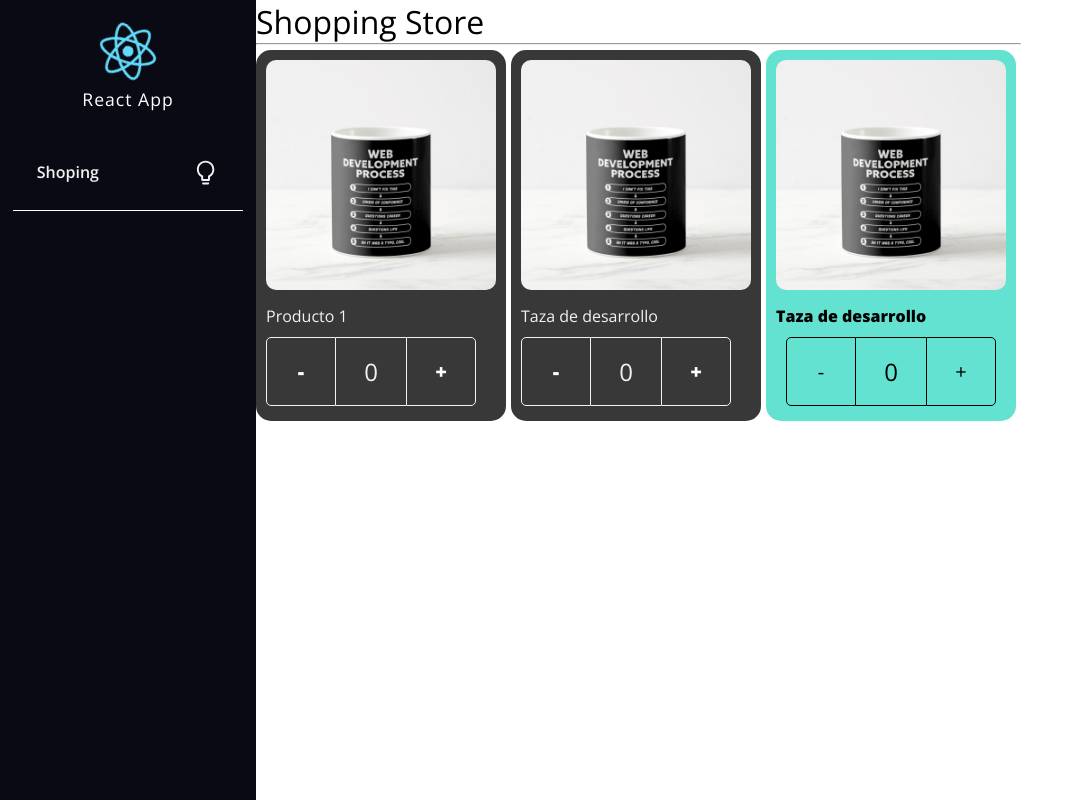
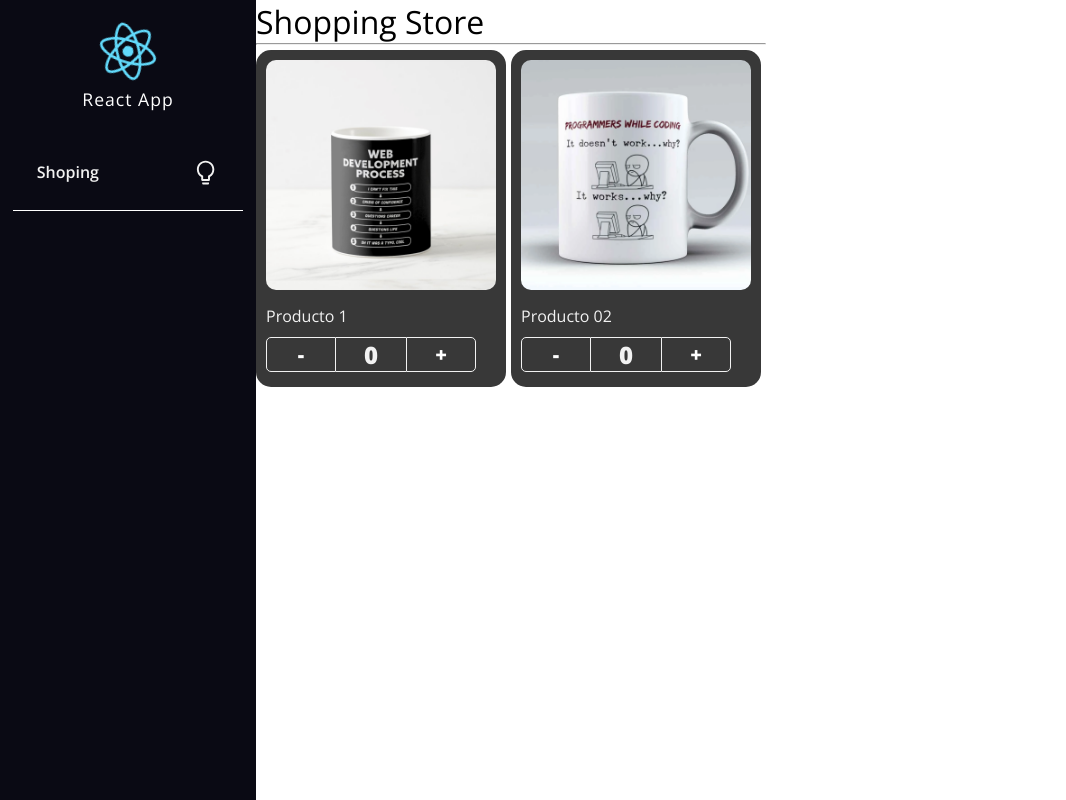
Before and after one commit to Franklin361/react_app, a React (Vite) app: page /store in a window 1280 px wide. Shown: the whole page, without its empty margins (0-1066 px from the left). Built offline with nearby package versions, Linux system fonts and the light colour scheme; a web font is replaced by a local one.

Commit message:
Component Control Props ready

```diff
--- a/src/02-components-patterns/components/ProductCard.tsx
+++ b/src/02-components-patterns/components/ProductCard.tsx
@@ -1,6 +1,6 @@
 import { useProduct } from '../hooks/useProduct';
 import { createContext, CSSProperties, ReactElement } from "react";
-import { ProductContextProps, Product } from '../interfaces/interfaces';
+import { ProductContextProps, Product, onChangeArgs } from '../interfaces/interfaces';
 
 import styles from "../styles/styles.module.css";
 
@@ -12,12 +12,14 @@
     product: Product,
     children?: ReactElement | ReactElement[];
     className?: string;
-    style?: CSSProperties
+    style?: CSSProperties;
+    onChange?: (args: onChangeArgs ) => void;
+    value?:number;
 }
 
-export const ProductCard = ({ product, children, className, style }: Props) => {
+export const ProductCard = ({ product, children, className, style, onChange, value }: Props) => {
 
-    const { counter, increaseBy } = useProduct();
+    const { counter, increaseBy } = useProduct({ onChange, product, value });
 
     return (
         <Provider value={{
--- /dev/null
+++ b/src/02-components-patterns/data/product.ts
@@ -0,0 +1,18 @@
+
+import coffe from "../assets/coffee-mug.png";
+import coffe2 from "../assets/coffee-mug2.png";
+import { Product } from '../interfaces/interfaces';
+
+const product = {
+    id: '123',
+    title: 'Producto 1',
+    image: coffe
+}
+
+const product2 = {
+    id: '123456',
+    title: 'Producto 02',
+    image: coffe2
+}
+
+export const products: Product[] = [product, product2];
--- a/src/02-components-patterns/hooks/useProduct.ts
+++ b/src/02-components-patterns/hooks/useProduct.ts
@@ -1,12 +1,35 @@
-import { useState } from 'react'
+import { useEffect, useRef, useState } from 'react'
+import { Product, onChangeArgs } from '../interfaces/interfaces';
 
-export const useProduct = () => {
+interface useProductArgs {
+    product:Product;
+    onChange?: (args:onChangeArgs)=> void;
+    value?:number;
+}
 
-    const [counter, setCounter] = useState(0);
+export const useProduct = ({ onChange, product, value = 0 }:useProductArgs) => {
 
-    const increaseBy = (value:number) => {
-         setCounter( prev => Math.max(prev+value, 0));
+    const [counter, setCounter] = useState(value);
+    const isControlled = useRef( !!onChange );
+
+    const increaseBy = (value: number) => {
+
+        if(isControlled.current) {
+            return onChange!({ product, count: value })
+        }
+
+        const newValue = Math.max(counter +value, 0);
+
+        setCounter(newValue);
+
+        onChange && onChange({product, count: newValue});
     };
+
+    useEffect(() => {
+
+        setCounter(value);
+
+    }, [value])
 
     return {
         counter,
--- /dev/null
+++ b/src/02-components-patterns/hooks/useShoppingCart.ts
@@ -0,0 +1,43 @@
+import { useState } from "react";
+import { onChangeArgs, Product } from '../interfaces/interfaces';
+
+interface ProductInCart extends Product {
+    count: number
+}
+
+export const useShoppingCart = () => {
+
+    const [shoppingCart, setShoppingCart] = useState<{ [key: string]: ProductInCart }>({});
+
+    const onProductCountChange = ({ count, product }: onChangeArgs) => {
+
+        setShoppingCart(oldShoppingCart => {
+
+            // if (count === 0) {
+            //     const { [product.id]: toDelete, ...rest } = oldShoppingCart;
+            //     return rest
+            // }
+
+            // return {
+            //     ...oldShoppingCart,
+            //     [product.id]: { ...product, count }
+            // }
+
+            const productInCart:ProductInCart= oldShoppingCart[product.id] || { ...product, count: 0 };
+            if( Math.max(productInCart.count + count, 0) > 0 ){
+                productInCart.count += count
+                return {
+                    ...oldShoppingCart,
+                    [product.id]: productInCart
+                }
+            }
+            const { [product.id]: toDelete, ...rest } = oldShoppingCart;
+            return rest;
+        })
+    };
+
+    return {
+        shoppingCart,
+        onProductCountChange
+    }
+}
--- a/src/02-components-patterns/interfaces/interfaces.ts
+++ b/src/02-components-patterns/interfaces/interfaces.ts
@@ -23,3 +23,8 @@
     Image:   (Props : ProductImageProps   ) => JSX.Element;
     Buttons: (Props : ProductButtonsProps ) => JSX.Element;
 }
+
+export interface onChangeArgs{
+    product:Product,
+    count:number
+}
--- a/src/02-components-patterns/pages/ShoppingPage.tsx
+++ b/src/02-components-patterns/pages/ShoppingPage.tsx
@@ -1,40 +1,60 @@
-import coffe from "../assets/coffee-mug.png";
 import { ProductImage, ProductButtons, ProductTitle, ProductCard } from '../components/';
-
+import { useShoppingCart } from '../hooks/useShoppingCart';
+import { products } from '../data/product';
 import '../styles/custom-styles.css'
 
-const product = {
-    id:'123',
-    title: 'Producto 1',
-    image: coffe
-}
 
 export const ShoppingPage = () => {
+
+    const { shoppingCart, onProductCountChange} =useShoppingCart();
+
     return (
         <div>
             <h1>Shopping Store</h1>
             <hr />
 
             <div style={{ display: 'flex', flexDirection: 'row', flexWrap: 'wrap' }}>
+                {
+                    products.map(product => (
+                        <ProductCard
+                            key={product.id}
+                            product={product}
+                            className="bg-dark text-white"
+                            onChange={onProductCountChange}
+                            value={ shoppingCart[product.id]?.count || 0 }
+                        >
+                            <ProductImage className="custom-image" />
+                            <ProductTitle />
+                            <ProductButtons className="custom-btns" />
+                        </ProductCard>
+                    ))
+                }
 
-                <ProductCard product={product} className="bg-dark text-white" >
-                    <ProductImage className="custom-image" />
-                    <ProductTitle />
-                    <ProductButtons className="custom-btns" />
-                </ProductCard>
 
-                <ProductCard product={product} className="bg-dark text-white" >
+                {/* <ProductCard product={product} className="bg-dark text-white" >
                     <ProductCard.Image className="custom-image" />
                     <ProductCard.Title title={'Taza de desarrollo'} />
                     <ProductCard.Buttons className="custom-btns" />
-                </ProductCard>
+                </ProductCard> */}
 
-                <ProductCard product={product} style={{background:'#3cdbc6cc', color:'black'}} >
-                    <ProductCard.Image className="custom-image" />
-                    <ProductCard.Title title={'Taza de desarrollo'} style={{fontWeight:'bold'}} />
-                    <ProductCard.Buttons style={{justifyContent:'center'}} />
-                </ProductCard>
+            </div>
 
+            <div className="shopping-cart">
+                {
+                    Object.entries(shoppingCart).map( ([key, product]) => (
+                        <ProductCard
+                            key={key}
+                            product={product}
+                            style={{ width: '150px', border: '1px solid black' }}
+                            value={product.count}
+                            onChange={onProductCountChange}
+                        >
+                            <ProductImage className="custom-image" />
+                            <ProductTitle className="custom_title_cart" />
+                            <ProductButtons className=" custom-btns_cart" />
+                        </ProductCard>
+                    ))
+                }
             </div>
 
         </div>
--- a/src/02-components-patterns/styles/custom-styles.css
+++ b/src/02-components-patterns/styles/custom-styles.css
@@ -3,6 +3,12 @@
 }
 .text-white{
     color: #f2f2f2;
+}
+.custom_title_cart{
+    display: inline-block;
+    font-size: .9em;
+    text-align: center;
+    /* background-color: rebeccapurple; */
 }
 .custom-image{
     border-radius: 20px;
@@ -13,6 +19,16 @@
     color: white;
     font-weight: bold;
 }
+
+.custom-btns_cart>div{
+    font-size: .9em;
+}
 .custom-btns > div{
     border-color: #f2f2f2;
 }
+
+.shopping-cart{
+    position: fixed;
+    right: 10px;
+    top: 0;
+}
--- a/src/02-components-patterns/styles/styles.module.css
+++ b/src/02-components-patterns/styles/styles.module.css
@@ -32,7 +32,7 @@
     border-radius: 5px 0px 0px 5px;
     font-size: 20px;
     width: 70px;
-    padding: 1em 0;
+    padding: 0em 0;
 }
 
 .buttonMinus:hover {
@@ -50,6 +50,7 @@
     display: flex;
     justify-content:center;
     align-items: center;
+    font-weight: bold;
     /* padding: 1em 0; */
 }
 
@@ -60,7 +61,7 @@
     border-radius: 0px 5px 5px 0px;
     font-size: 20px;
     width: 70px;
-    padding: 1em 0;
+    padding: 0em 0;
 }
 
 .buttonAdd:hover {
```
Also changed, not shown: src/02-components-patterns/assets/coffee-mug2.png (added).
